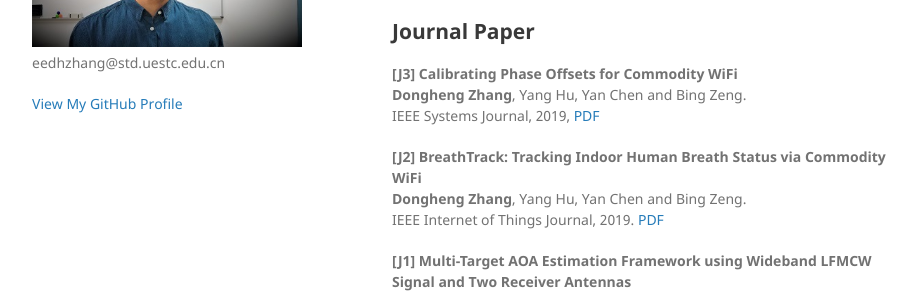
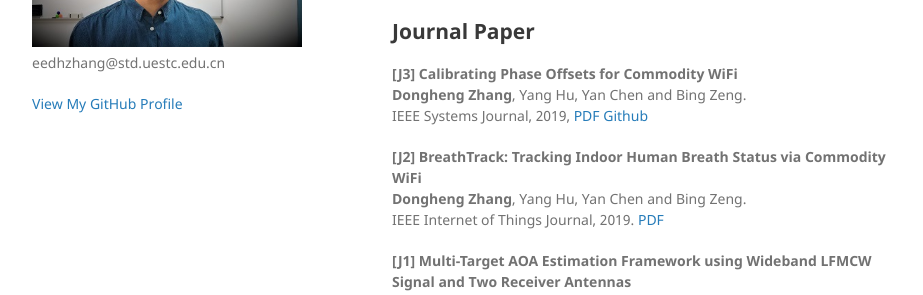
Before and after one commit to zhangdh24/zhangdh24.github.io, a Jekyll site: the page built from index.md, in a window 1280 px wide. Shown: the part 244-539 px from the top of the page, without its empty margins (178-1101 px from the left). Built offline with Jekyll 4.4.1, drawn with Linux system fonts in a browser that asks for light colours; our own code applies the rules of GitHub Pages for plain Markdown files.

Commit message:
mainpage

```diff
--- a/index.md
+++ b/index.md
@@ -11,7 +11,7 @@ in Elecronic Engineering. I am supervised by [Prof. Yan Chen](https://scholar.go
 
 <B><b>[J3]</b> Calibrating Phase Offsets for Commodity WiFi </B> <br />
 <b>Dongheng Zhang</b>, Yang Hu, Yan Chen and Bing Zeng. <br />
-IEEE Systems Journal, 2019, [PDF](./pub/CalWiFi-SJ.pdf)
+IEEE Systems Journal, 2019, [PDF](./pub/CalWiFi-SJ.pdf) [Github](https://github.com/zhangdh24/Calibrating-Phase-Offsets-for-Commodity-WiFi)
 
 <B><b>[J2]</b> BreathTrack: Tracking Indoor Human Breath Status via Commodity WiFi </B> <br />
 <b>Dongheng Zhang</b>, Yang Hu, Yan Chen and Bing Zeng. <br />
```
